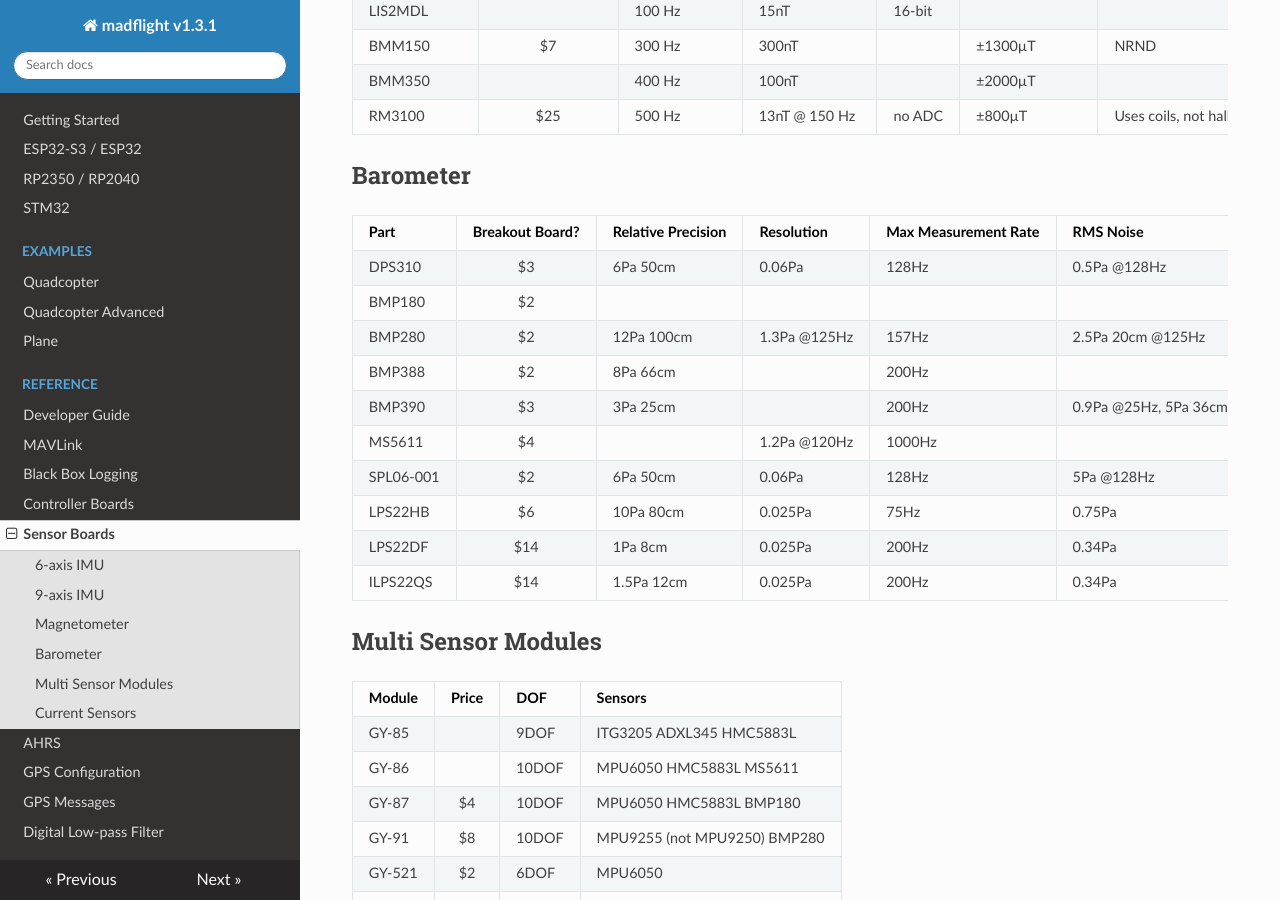
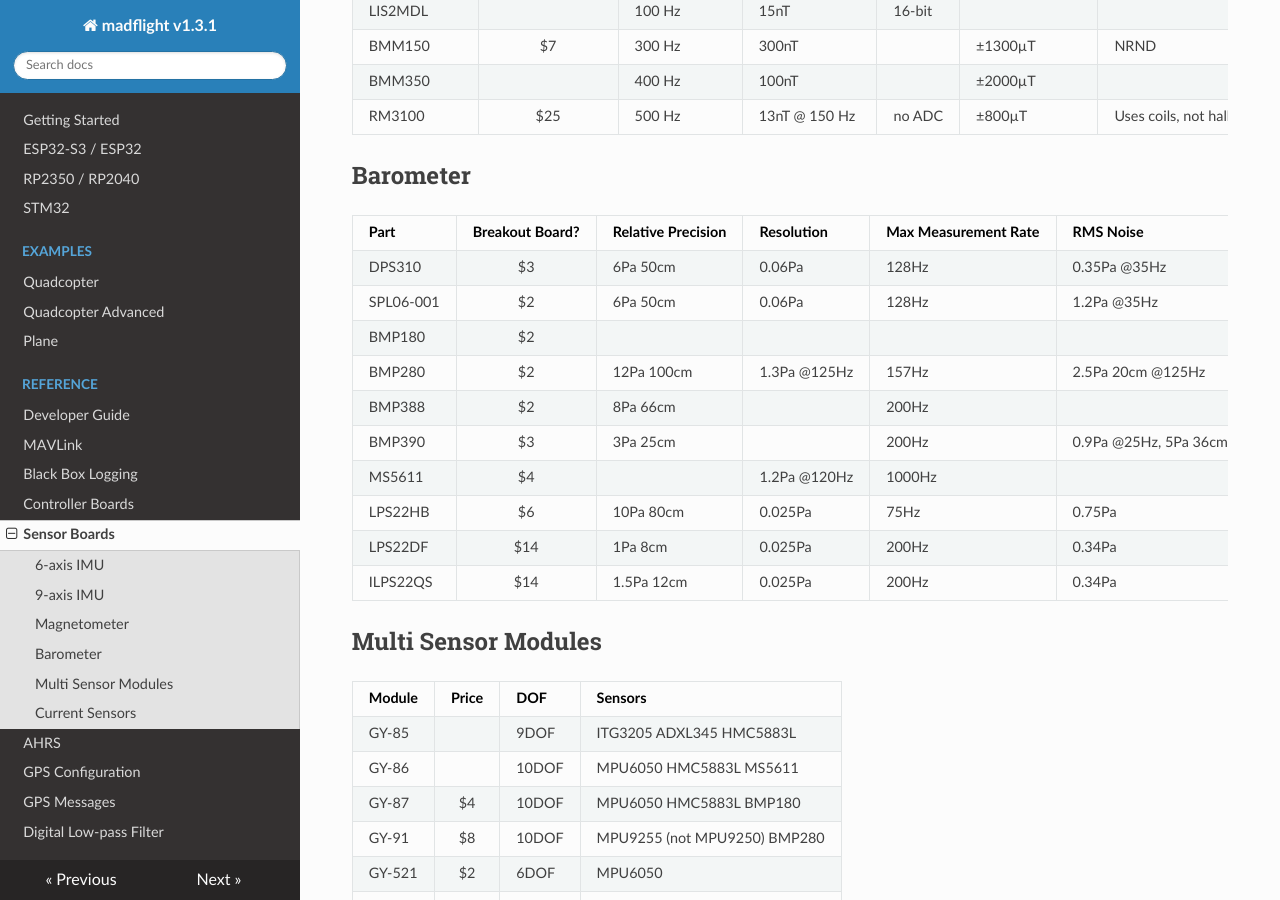
Before and after one commit to qqqlab/madflight-docs, an MkDocs documentation site: the page built from docs/Sensor-Boards.md, in a window 1280 px wide and 900 px high, scrolled down 1661 px. Built offline with MkDocs 1.6.1, drawn with Linux system fonts in a browser that asks for light colours; nearby versions of some CDN libraries.

Commit message:
Update Sensor-Boards.md

```diff
--- a/docs/Sensor-Boards.md
+++ b/docs/Sensor-Boards.md
@@ -59,13 +59,13 @@
 
 | Part    | Breakout Board? | Relative Precision | Resolution | Max Measurement Rate | RMS Noise | Notes |
 |-|:-:|-|-|-|-|-|
-DPS310    | $3 | 6Pa 50cm| 0.06Pa | 128Hz | 0.5Pa @128Hz | Used in current commercial FC
+DPS310    | $3 | 6Pa 50cm | 0.06Pa | 128Hz | 0.35Pa @35Hz | Used in current commercial FC
+SPL06-001 | $2 | 6Pa 50cm | 0.06Pa | 128Hz | 1.2Pa @35Hz | Registers identical to DSP310, but noisier
 BMP180    | $2
 BMP280    | $2 | 12Pa 100cm | 1.3Pa @125Hz | 157Hz | 2.5Pa 20cm @125Hz | Used in current commercial FC
 BMP388    | $2 | 8Pa 66cm | | 200Hz
 BMP390    | $3 | 3Pa 25cm | | 200Hz | 0.9Pa @25Hz, 5Pa 36cm @100Hz
 MS5611    | $4 |  | 1.2Pa @120Hz | 1000Hz
-SPL06-001 | $2 | 6Pa 50cm | 0.06Pa | 128Hz | 5Pa @128Hz | Similar to DSP310
 LPS22HB   | $6 | 10Pa 80cm | 0.025Pa | 75Hz | 0.75Pa
 LPS22DF   | $14 | 1Pa 8cm | 0.025Pa | 200Hz | 0.34Pa
 ILPS22QS  | $14 | 1.5Pa 12cm | 0.025Pa | 200Hz | 0.34Pa
```
